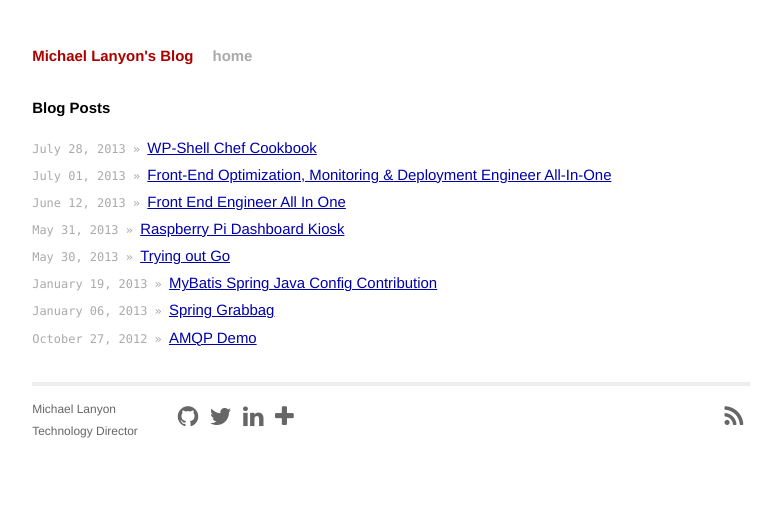
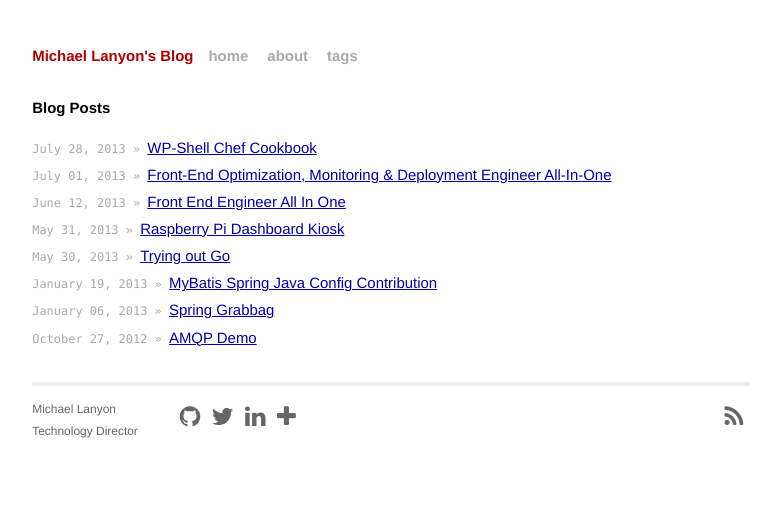
Before and after one commit to lanyonm/lanyonm.github.io, a Jekyll site: the page built from index.html, in a window 1280 px wide. Shown: the top 516 px of the page, without its empty margins (249-1030 px from the left). Built offline with Jekyll 4.4.1, drawn with Linux system fonts in a browser that asks for light colours.

Commit message:
make header and footer responsive

```diff
--- a/_layouts/default.html
+++ b/_layouts/default.html
@@ -11,26 +11,32 @@
           <div class="site">
             <div class="header">
               <h1 class="title"><a href="/">{{ site.name }}</a></h1>
-              <a class="extra" href="/">home</a>
+              <div class="nav">
+                <a class="extra" href="/">home</a>
+                <a class="extra" href="/about.html">about</a>
+                <a class="extra" href="/tags.html">tags</a>
+              </div>
             </div>
 
                 {{ content }}
 
             <div class="footer">
+              <div class="links">
+                <div class="social-icons">
+                  <a href="https://github.com/lanyonm"><i class="icon-github icon-2x"></i></a>
+                  <a href="https://twitter.com/lanyonm"><i class="icon-twitter icon-2x"></i></a>
+                  <a href="http://www.linkedin.com/in/lanyonm"><i class="icon-linkedin icon-2x"></i></a>
+                  <a href="https://plus.google.com/107712815082559800507"><i class="icon-plus icon-2x"></i></a>
+                </div>
+                <div class="rss">
+                  <a href="/feed.xml"><i class="icon-rss icon-2x"></i></a>
+                </div>
+              </div>
               <div class="contact">
                 <p>
                   Michael Lanyon<br />
                   Technology Director
                 </p>
-              </div>
-              <div class="social-icons">
-                <a href="https://github.com/lanyonm"><i class="icon-github icon-2x"></i></a>
-                <a href="https://twitter.com/lanyonm"><i class="icon-twitter icon-2x"></i></a>
-                <a href="http://www.linkedin.com/in/lanyonm"><i class="icon-linkedin icon-2x"></i></a>
-                <a href="https://plus.google.com/107712815082559800507"><i class="icon-plus icon-2x"></i></a>
-              </div>
-              <div class="rss">
-                <a href="/feed.xml"><i class="icon-rss icon-2x"></i></a>
               </div>
             </div>
           </div>
--- a/css/main.css
+++ b/css/main.css
@@ -39,6 +39,18 @@
   max-width: 100%;
 }
 
+.header{
+  display:table;
+}
+
+.header h1{
+  margin-right: 1em;
+}
+
+.nav, .title{
+  display:table-cell;
+}
+
 /*****************************************************************************/
 /*
 /* Home
@@ -58,20 +70,6 @@
   color: #aaa;
   font-family: Monaco, "Courier New", monospace;
   font-size: 80%;
-}
-
-@media screen and (max-width: 767px) {
-  .nav {
-    float: none;
-    display: block;
-  }
-  ul.posts li {
-    margin-left: 1em;
-  }
-  ul.posts span {
-    display: block;
-    margin-left: -1em;
-  }
 }
 
 /*****************************************************************************/
@@ -109,7 +107,7 @@
 
 .site .header a.extra {
   color: #aaa;
-  margin-left: 1em;
+  margin-right: 1em;
 }
 
 .site .header a.extra:hover {
@@ -121,11 +119,13 @@
 }
 
 .site .footer {
+  display: table;
   font-size: 80%;
   color: #666;
   border-top: 4px solid #eee;
   margin-top: 2em;
   overflow: hidden;
+  width: 100%;
 }
 
 .site .footer a {
@@ -136,6 +136,10 @@
 
 .site .footer a:hover {
   color: #000;
+}
+
+.site .footer .links {
+  display: table-row;
 }
 
 .site .footer .contact {
@@ -266,3 +270,31 @@
   font-size: 10px;
   font-size: 0.625rem;
 }
+
+@media screen and (min-width: 768px) {
+  .site .footer .links {
+    display: table-row;
+    float: right;
+    width: 80%;
+  }
+}
+
+@media screen and (max-width: 767px) {
+  .site {
+    margin: 1em auto 2em;
+  }
+  .site .header h1.title {
+    margin: 0;
+  }
+  .nav {
+    display: block;
+    margin: 0 0 2em;
+  }
+  ul.posts li {
+    margin-left: 1em;
+  }
+  ul.posts span {
+    display: block;
+    margin-left: -1em;
+  }
+}
```
